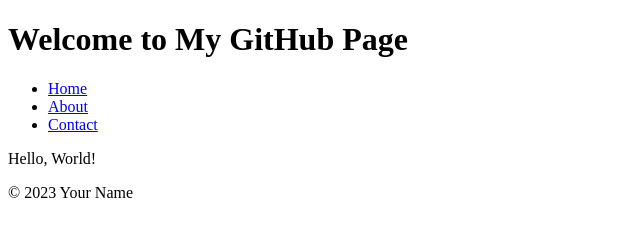
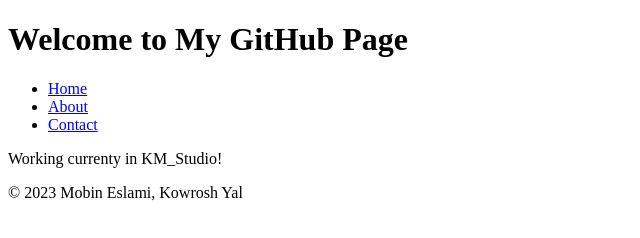
Before and after one commit to MPr4j/MPr4j.github.io, a plain HTML site: page index.html in a window 1280 px wide. Shown: the whole page, without its empty margins (0-640 px from the left). Drawn offline with Linux system fonts and the light colour scheme.

Commit message:
Update index.html

```diff
--- a/index.html
+++ b/index.html
@@ -22,12 +22,12 @@
 
     <main>
         <!-- Your main content goes here -->
-        <p>Hello, World!</p>
+        <p>Working currenty in KM_Studio!</p>
     </main>
 
     <footer>
         <!-- Add footer content, such as contact information or copyright notice -->
-        <p>&copy; 2023 Your Name</p>
+        <p>&copy; 2023 Mobin Eslami, Kowrosh Yal</p>
     </footer>
 </body>
 </html>
```
